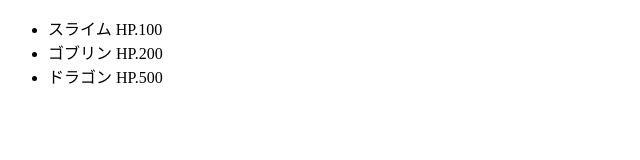
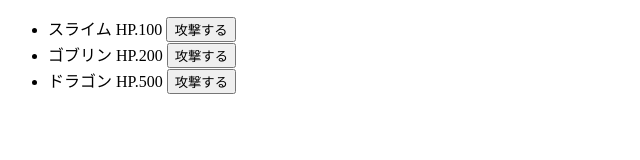
Before and after one commit to Yuki-Takagi99/vue_book, a plain HTML site: page chapter5/index.html in a window 1280 px wide. Shown: the whole page, without its empty margins (0-640 px from the left). Drawn offline with nearby package versions, Linux system fonts and the light colour scheme; some packages are replaced by stand-ins of ours; a script that the page names is missing.

Commit message:
Add: chapter5 親が持つデータを操作する

```diff
--- a/chapter5/index.html
+++ b/chapter5/index.html
@@ -12,9 +12,8 @@
     <div id="app">
         <ul>
             <comp-child v-for="item in list"
-                v-bind:key="item.id"
-                v-bind:name="item.name"
-                v-bind:hp="item.hp"></comp-child>
+                v-bind:key="item.id" v-bind="item"
+                v-on:attack="handleAttack"></comp-child>
         </ul>
     </div>
     <script src="https://cdn.jsdelivr.net/npm/vue@2.6.11/dist/vue.js"></script>
--- a/chapter5/main.js
+++ b/chapter5/main.js
@@ -1,10 +1,14 @@
-// 子コンポーネント
 Vue.component('comp-child', {
-    template: '<li>{{ name }} HP.{{ hp }}</li>',
-    props: ['name', 'hp']
+    template: '<li>{{ name }} HP.{{ hp }}\
+        <button v-on:click="doAttack">攻撃する</button></li>',
+    props: { id: Number, name: String, hp: Number },
+    methods: {
+        doAttack: function () {
+            this.$emit('attack', this.id)
+        }
+    }
 })
 
-// 親コンポーネント
 new Vue({
     el: '#app',
     data: {
@@ -13,6 +17,13 @@ new Vue({
             { id: 2, name: 'ゴブリン', hp: 200 },
             { id: 3, name: 'ドラゴン', hp: 500 }
         ]
-
+    },
+    methods: {
+        handleAttack: function (id) {
+            var item = this.list.find(function (el) {
+                return el.id === id
+            })
+            if (item !== undefined && item.hp > 0) item.hp -= 10
+        }
     }
 })
```
